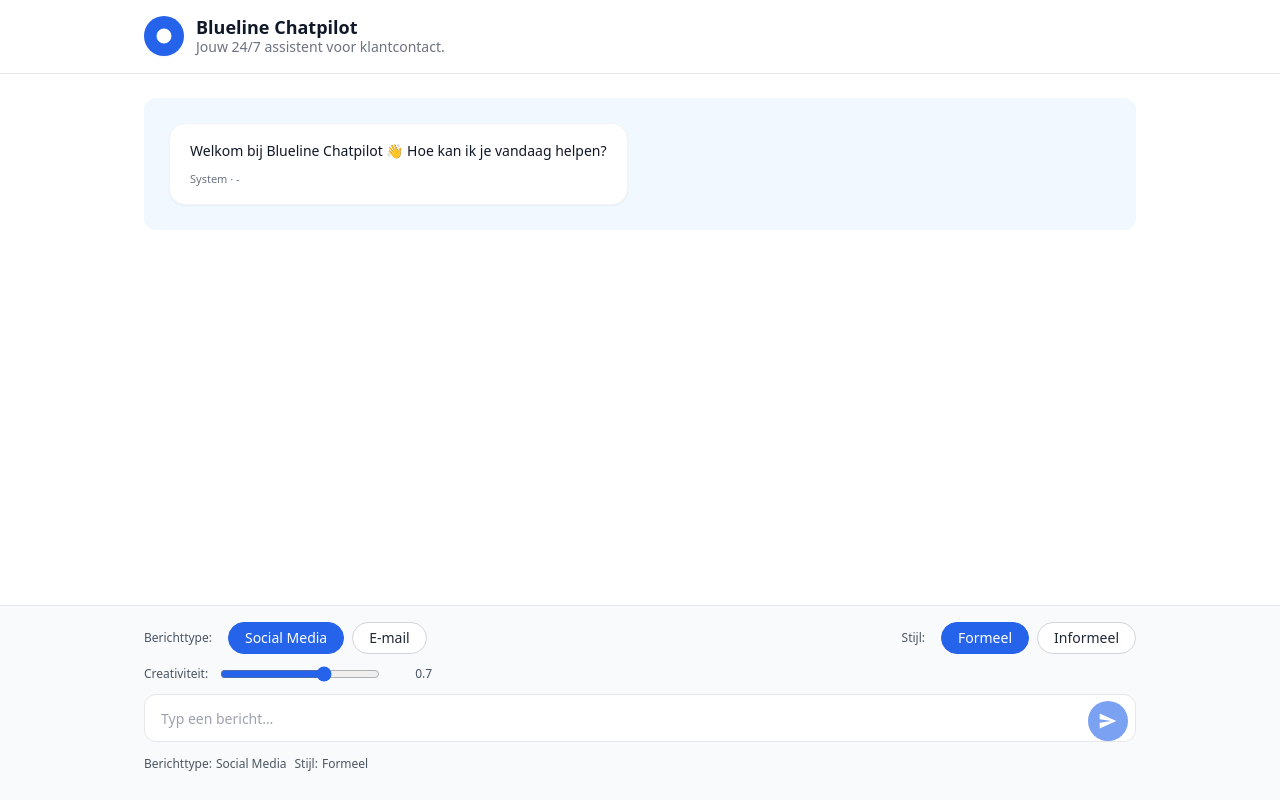
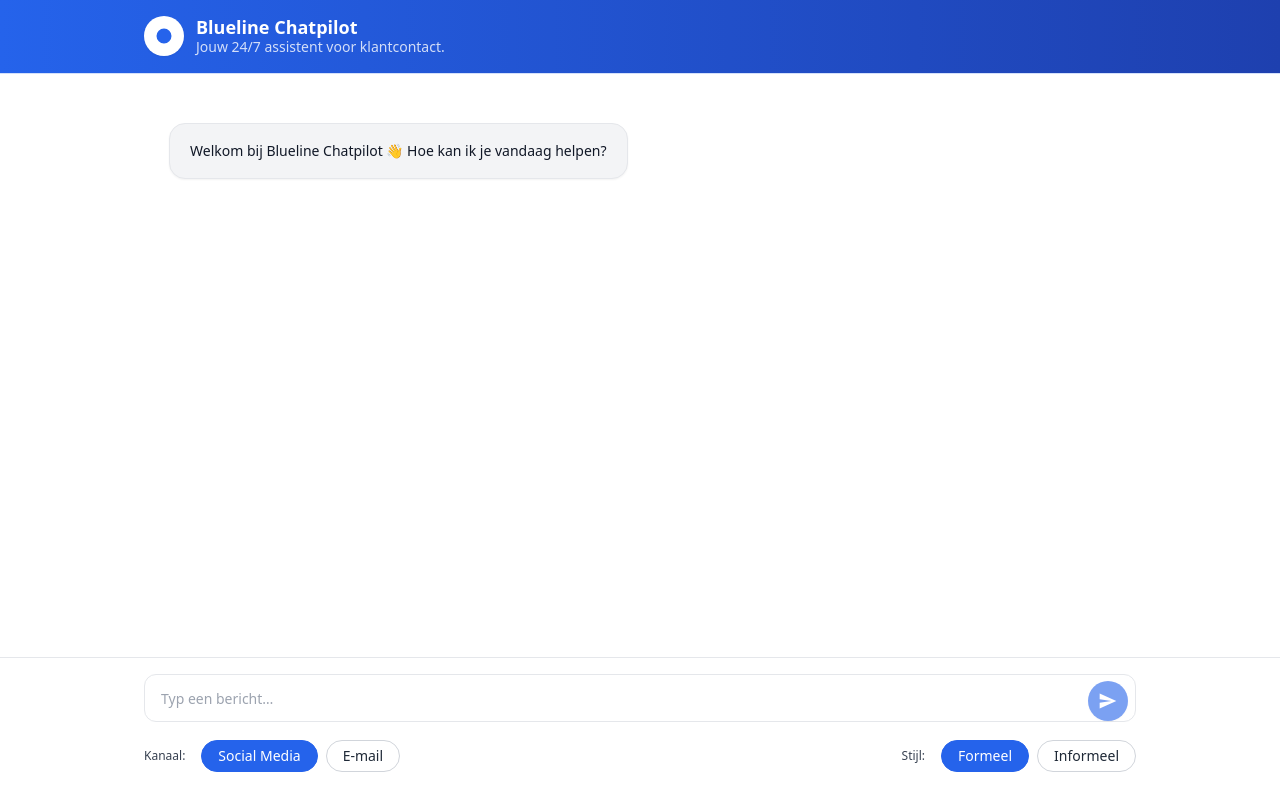
Before and after one commit to Blueline118/Blueline_chatpilotv2, a React (Vite) app: page / in a window 1280 px wide. Built offline with nearby package versions, Linux system fonts and the light colour scheme.

Commit message:
fix: controlled textarea so send button enables on typing; keep blue header and bubble styles; default model temperature 0.4

```diff
--- a/src/components/BluelineChatpilot.jsx
+++ b/src/components/BluelineChatpilot.jsx
@@ -19,13 +19,11 @@ function safeLoad() {
     const raw = localStorage.getItem(STORAGE_KEY);
     if (!raw) return null;
     const data = JSON.parse(raw);
-    // minimale schema-check
     if (!Array.isArray(data?.messages)) return null;
     return {
       messages: data.messages,
       messageType: typeof data.messageType === "string" ? data.messageType : "Social Media",
       tone: typeof data.tone === "string" ? data.tone : "Formeel",
-      temperature: typeof data.temperature === "number" ? data.temperature : 0.7,
     };
   } catch {
     return null;
@@ -37,12 +35,9 @@ function safeSave(state) {
       messages: (state.messages || []).slice(-200),
       messageType: state.messageType,
       tone: state.tone,
-      temperature: state.temperature,
     };
     localStorage.setItem(STORAGE_KEY, JSON.stringify(payload));
-  } catch {
-    // ignore quota/serialization errors
-  }
+  } catch {}
 }
 
 // Extract a likely order number (e.g., 12345 or #12345) from user text
@@ -62,7 +57,7 @@ function extractOrderNumber(text = "") {
   return null;
 }
 
-// --- Reply generator ---
+// --- Reply generator (fallback) ---
 function generateAssistantReply(text, type, tone) {
   const t = (tone || "").toLowerCase();
   const isEmail = type === "E-mail";
@@ -162,7 +157,6 @@ export default function BluelineChatpilot() {
 
   const [messageType, setMessageType] = useState(loaded?.messageType ?? "Social Media");
   const [tone, setTone] = useState(loaded?.tone ?? "Formeel");
-  const [temperature, setTemperature] = useState(loaded?.temperature ?? 0.7);
   const [messages, setMessages] = useState(
     loaded?.messages ?? [
       {
@@ -172,6 +166,8 @@ export default function BluelineChatpilot() {
       },
     ]
   );
+  // Controlled input (ZORGT dat de send-knop enabled wordt bij typen)
+  const [input, setInput] = useState("");
   const [isTyping, setIsTyping] = useState(false);
 
   const listRef = useRef(null);
@@ -193,30 +189,27 @@ export default function BluelineChatpilot() {
 
   // ---- Persist to localStorage on changes
   useEffect(() => {
-    safeSave({ messages, messageType, tone, temperature });
-  }, [messages, messageType, tone, temperature]);
+    safeSave({ messages, messageType, tone });
+  }, [messages, messageType, tone]);
 
   async function handleSend(e) {
     e?.preventDefault();
-    const trimmed = inputRef.current?.value?.trim() ?? "";
+    const trimmed = input.trim();
     if (!trimmed) return;
 
     setMessages((prev) => [
       ...prev,
       { role: "user", text: trimmed, meta: { type: messageType, tone } },
     ]);
-    if (inputRef.current) {
-      inputRef.current.value = "";
-      // reset height after send
-      autoresizeTextarea(inputRef.current);
-    }
+    setInput("");
+    if (inputRef.current) autoresizeTextarea(inputRef.current); // reset hoogte na send
 
     setIsTyping(true);
     try {
       const r = await fetch("/.netlify/functions/generate-gemini", {
         method: "POST",
         headers: { "Content-Type": "application/json" },
-        body: JSON.stringify({ userText: trimmed, type: messageType, tone, temperature }),
+        body: JSON.stringify({ userText: trimmed, type: messageType, tone }),
       });
       const data = await r.json();
       const reply = r.ok && data?.text
@@ -237,15 +230,6 @@ export default function BluelineChatpilot() {
     }
   }
 
-  function onKeyDown(e) {
-    if (e.key === "Enter" && !e.shiftKey) {
-      e.preventDefault();
-      handleSend();
-    } else if (e.key === "Escape") {
-      inputRef.current?.focus();
-    }
-  }
-
   const pillBase =
     "inline-flex items-center justify-center rounded-full h-8 px-4 text-sm transition-colors select-none whitespace-nowrap";
   const pillActive = "bg-[#2563eb] text-white border border-[#2563eb]";
@@ -254,18 +238,20 @@ export default function BluelineChatpilot() {
 
   return (
     <div className="min-h-screen bg-white text-gray-900 dark:bg-gray-950 dark:text-gray-100 flex flex-col">
-      {/* Header */}
-      <header className="sticky top-0 z-20 bg-white/90 backdrop-blur border-b border-gray-200 dark:bg-gray-950/80 dark:border-gray-800">
+      {/* Blue gradient header "skin" */}
+      <header className="sticky top-0 z-20 border-b border-blue-600/20">
+        <div className="bg-gradient-to-r from-[#2563eb] to-[#1e40af]">
           <div className="mx-auto max-w-5xl px-4 py-4 flex items-center gap-3">
-          {/* Logo */}
-          <div aria-hidden className="w-10 h-10 rounded-full bg-[#2563eb] flex items-center justify-center shadow-sm">
-            <svg viewBox="0 0 24 24" className="w-5 h-5 text-white" fill="currentColor">
+            {/* Logo: wit rondje met blauw icoon */}
+            <div aria-hidden className="w-10 h-10 rounded-full bg-white flex items-center justify-center shadow-sm">
+              <svg viewBox="0 0 24 24" className="w-5 h-5 text-[#2563eb]" fill="currentColor">
                 <path d="M3 12a9 9 0 1118 0 9 9 0 01-18 0zm7.5-3.75a.75.75 0 011.5 0V12c0 .199-.079.39-.22.53l-2.75 2.75a.75.75 0 11-1.06-1.06l2.53-2.53V8.25z" />
               </svg>
             </div>
             <div>
-            <h1 className="text-lg font-semibold leading-tight">Blueline Chatpilot</h1>
-            <p className="text-sm text-gray-500 dark:text-gray-400 -mt-0.5">Jouw 24/7 assistent voor klantcontact.</p>
+              <h1 className="text-lg font-semibold leading-tight text-white">Blueline Chatpilot</h1>
+              <p className="text-sm text-white/80 -mt-0.5">Jouw 24/7 assistent voor klantcontact.</p>
+            </div>
           </div>
         </div>
       </header>
@@ -273,37 +259,37 @@ export default function BluelineChatpilot() {
       {/* Chat Window */}
       <main className="flex-1">
         <div className="mx-auto max-w-5xl px-4">
-          <section className="mt-6 mb-40 rounded-xl border border-transparent dark:border-gray-800" style={{ backgroundColor: "#f2f8ff" }}>
+          <section className="mt-6 mb-40 rounded-xl border border-transparent dark:border-gray-800 bg-white">
             <div className="p-4 sm:p-6">
               <div className="flex flex-col gap-5" ref={listRef} role="log" aria-live="polite">
-                {messages.map((m, idx) => (
-                  <div key={idx} className={cx("flex", m.role === "user" ? "justify-end" : "justify-start")}>
+                {messages.map((m, idx) => {
+                  const isUser = m.role === "user";
+                  return (
+                    <div key={idx} className={cx("flex", isUser ? "justify-end" : "justify-start")}>
                       <div
                         className={cx(
+                          // Bubble styles per role (ref. mockup)
                           "max-w-[480px] rounded-2xl shadow-sm px-5 py-4 text-sm leading-relaxed break-words",
-                        m.role === "user"
-                          ? "bg-[#2563eb] text-white"
-                          : "bg-white text-gray-900 border border-gray-100 dark:bg-gray-900 dark:text-gray-100 dark:border-gray-800"
+                          isUser
+                            ? "bg-white text-[#2563eb] border border-gray-300" // user: white with blue text + border
+                            : "bg-gray-100 text-gray-900 border border-gray-200" // assistant: light gray
                         )}
                       >
                         <p className="whitespace-pre-wrap">{m.text}</p>
-                      {m.meta?.type && (
-                        <div className={cx("mt-2 text-[11px]", m.role === "user" ? "text-white/90" : "text-gray-500")}>
-                          {m.meta.type} · {m.meta.tone}
-                        </div>
-                      )}
+                        {/* Meta-tekst onder bubbel verwijderd */}
                       </div>
                     </div>
-                ))}
+                  );
+                })}
 
                 {isTyping && (
                   <div className="flex justify-start">
-                    <div className="max-w-[520px] rounded-2xl shadow-sm px-4 py-3 text-sm bg-white text-gray-900 border border-gray-100 dark:bg-gray-900 dark:text-gray-100 dark:border-gray-800">
+                    <div className="max-w-[480px] rounded-2xl shadow-sm px-5 py-4 text-sm bg-gray-100 text-gray-900 border border-gray-200">
                       <span className="inline-flex items-center gap-2">
                         <span className="relative inline-block w-6 h-2 align-middle">
-                          <span className="absolute left-0 top-0 w-1.5 h-1.5 rounded-full bg-gray-400 animate-bounce [animation-delay:-0.2s]"></span>
-                          <span className="absolute left-2 top-0 w-1.5 h-1.5 rounded-full bg-gray-400 animate-bounce [animation-delay:0s]"></span>
-                          <span className="absolute left-4 top-0 w-1.5 h-1.5 rounded-full bg-gray-400 animate-bounce [animation-delay:0.2s]"></span>
+                          <span className="absolute left-0 top-0 w-1.5 h-1.5 rounded-full bg-gray-500 animate-bounce [animation-delay:-0.2s]"></span>
+                          <span className="absolute left-2 top-0 w-1.5 h-1.5 rounded-full bg-gray-500 animate-bounce [animation-delay:0s]"></span>
+                          <span className="absolute left-4 top-0 w-1.5 h-1.5 rounded-full bg-gray-500 animate-bounce [animation-delay:0.2s]"></span>
                         </span>
                         Typen…
                       </span>
@@ -316,13 +302,56 @@ export default function BluelineChatpilot() {
         </div>
       </main>
 
-      {/* Dock */}
-      <div className="fixed bottom-0 inset-x-0 z-30 border-t border-gray-200 dark:border-gray-800" style={{ backgroundColor: "#f9fafb", paddingBottom: "max(env(safe-area-inset-bottom), 12px)" }}>
+      {/* Dock: input boven, pills eronder */}
+      <div className="fixed bottom-0 inset-x-0 z-30 border-t border-gray-200 bg-white" style={{ paddingBottom: "max(env(safe-area-inset-bottom), 12px)" }}>
         <div className="mx-auto max-w-5xl px-4 py-4">
-          <div className="flex flex-col sm:flex-row sm:items-center sm:justify-between gap-3">
-            {/* Message type */}
+          {/* Input row */}
+          <form onSubmit={handleSend} aria-label="Bericht verzenden">
+            <div className="relative">
+              <label htmlFor="message" className="sr-only">Typ een bericht…</label>
+              <textarea
+                id="message"
+                ref={inputRef}
+                rows={1}
+                className="w-full bg-white border focus:outline-none focus:ring-2 focus:ring-[#2563eb]/20 focus:border-[#2563eb] px-4 pr-14 rounded-[12px] min-h-12 text-sm border-[#e5e7eb] placeholder-gray-400 resize-none leading-6 py-3 overflow-hidden"
+                placeholder="Typ een bericht…"
+                value={input}
+                onChange={(e) => {
+                  setInput(e.target.value);
+                  autoresizeTextarea(e.target);
+                }}
+                onKeyDown={(e) => {
+                  if (e.key === "Enter" && !e.shiftKey) {
+                    e.preventDefault();
+                    handleSend();
+                  }
+                }}
+                aria-label="Bericht invoeren"
+                autoComplete="off"
+              />
+              {/* Send button */}
+              <button
+                type="submit"
+                aria-label="Verzenden"
+                disabled={isTyping || !input.trim()}
+                className={cx(
+                  "absolute right-2 top-1/2 -translate-y-1/2 w-10 h-10 rounded-full flex items-center justify-center shadow-sm transition-colors",
+                  (!input.trim() || isTyping) ? "opacity-60 cursor-not-allowed" : "hover:brightness-110"
+                )}
+                style={{ backgroundColor: "#2563eb" }}
+              >
+                <svg xmlns="http://www.w3.org/2000/svg" viewBox="0 0 24 24" fill="currentColor" className="w-5 h-5 text-white">
+                  <path d="M2.01 21l20-9L2.01 3 2 10l14 2-14 2z" />
+                </svg>
+              </button>
+            </div>
+          </form>
+
+          {/* Pills UNDER the input */}
+          <div className="mt-3 flex flex-col sm:flex-row sm:items-center sm:justify-between gap-3">
+            {/* Kanaal */}
             <div className="flex items-center flex-wrap gap-2">
-              <span className="text-xs font-medium text-gray-600 dark:text-gray-300 mr-1 sm:mr-2">Berichttype:</span>
+              <span className="text-xs font-medium text-gray-700 mr-1 sm:mr-2">Kanaal:</span>
               {["Social Media", "E-mail"].map((t) => (
                 <button
                   key={t}
@@ -336,9 +365,9 @@ export default function BluelineChatpilot() {
               ))}
             </div>
 
-            {/* Tone (only Formeel & Informeel) */}
+            {/* Stijl */}
             <div className="flex items-center flex-wrap gap-2">
-              <span className="text-xs font-medium text-gray-600 dark:text-gray-300 mr-1 sm:mr-2">Stijl:</span>
+              <span className="text-xs font-medium text-gray-700 mr-1 sm:mr-2">Stijl:</span>
               {["Formeel", "Informeel"].map((t) => (
                 <button
                   key={t}
@@ -352,75 +381,6 @@ export default function BluelineChatpilot() {
               ))}
             </div>
           </div>
-
-          {/* Temperature slider */}
-          <div className="mt-3 flex items-center gap-3">
-            <label htmlFor="temp" className="text-xs font-medium text-gray-600 dark:text-gray-300">Creativiteit:</label>
-            <input
-              id="temp"
-              type="range"
-              min="0.1"
-              max="1.0"
-              step="0.1"
-              value={temperature}
-              onChange={(e) => setTemperature(Number(e.target.value))}
-              className="w-40 accent-[#2563eb]"
-              aria-label="Creativiteit (temperature)"
-            />
-            <span className="text-xs text-gray-600 dark:text-gray-300 w-10 tabular-nums text-right">
-              {temperature.toFixed(1)}
-            </span>
-          </div>
-
-          {/* Bottom row: textarea + send button */}
-          <form onSubmit={handleSend} className="mt-3" aria-label="Bericht verzenden">
-            <div className="relative">
-              <label htmlFor="message" className="sr-only">Typ een bericht…</label>
-              <textarea
-                id="message"
-                ref={inputRef}
-                rows={1}
-                className="w-full bg-white dark:bg-gray-900 border focus:outline-none focus:ring-2 focus:ring-[#2563eb]/20 focus:border-[#2563eb] px-4 pr-14 rounded-[12px] min-h-12 text-sm border-[#e5e7eb] dark:border-gray-700 placeholder-gray-400 dark:placeholder-gray-500 resize-none leading-6 py-3 overflow-hidden"
-                placeholder="Typ een bericht…"
-                onChange={(e) => {
-                  // we lezen direct uit ref bij verzenden; state niet nodig
-                  autoresizeTextarea(e.target);
-                }}
-                onKeyDown={(e) => {
-                  if (e.key === "Enter" && !e.shiftKey) {
-                    e.preventDefault(); // geen newline
-                    handleSend();       // verzenden
-                  }
-                }}
-                aria-label="Bericht invoeren"
-                autoComplete="off"
-              />
-              {/* Send button inside the field (right aligned) */}
-              <button
-                type="submit"
-                aria-label="Verzenden"
-                disabled={isTyping || !(inputRef.current?.value?.trim())}
-                className={cx(
-                  "absolute right-2 top-1/2 -translate-y-1/2 w-10 h-10 rounded-full flex items-center justify-center shadow-sm transition-colors",
-                  (!(inputRef.current?.value?.trim()) || isTyping) ? "opacity-60 cursor-not-allowed" : "hover:brightness-110"
-                )}
-                style={{ backgroundColor: "#2563eb" }}
-              >
-                <svg xmlns="http://www.w3.org/2000/svg" viewBox="0 0 24 24" fill="currentColor" className="w-5 h-5 text-white">
-                  <path d="M2.01 21l20-9L2.01 3 2 10l14 2-14 2z" />
-                </svg>
-              </button>
-            </div>
-            {/* Context hint below input */}
-            <div className="mt-2 text-xs text-gray-600 dark:text-gray-300 flex flex-wrap gap-2">
-              <span className="inline-flex items-center gap-1">
-                <span className="font-medium">Berichttype:</span> {messageType}
-              </span>
-              <span className="inline-flex items-center gap-1">
-                <span className="font-medium">Stijl:</span> {tone}
-              </span>
-            </div>
-          </form>
         </div>
       </div>
     </div>
```
Also changed, not shown: 1 other file (tests, documents, lock files or other folders). Lines whose indentation alone changed are shown as unchanged.
